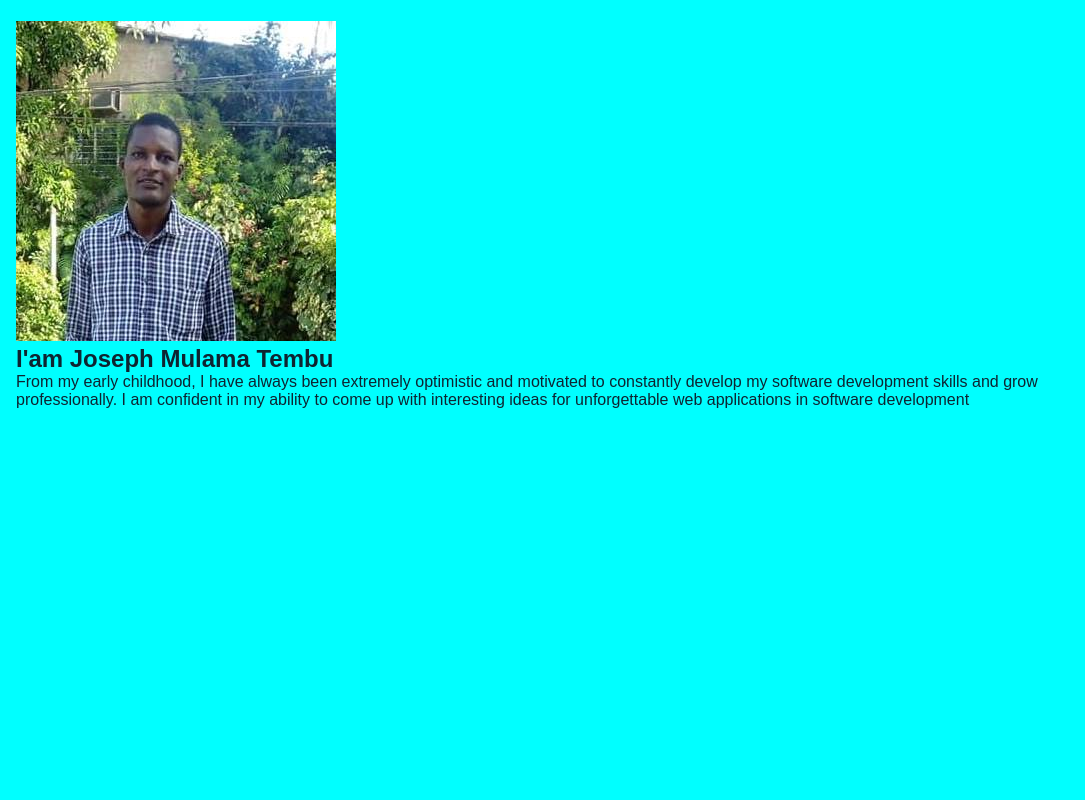
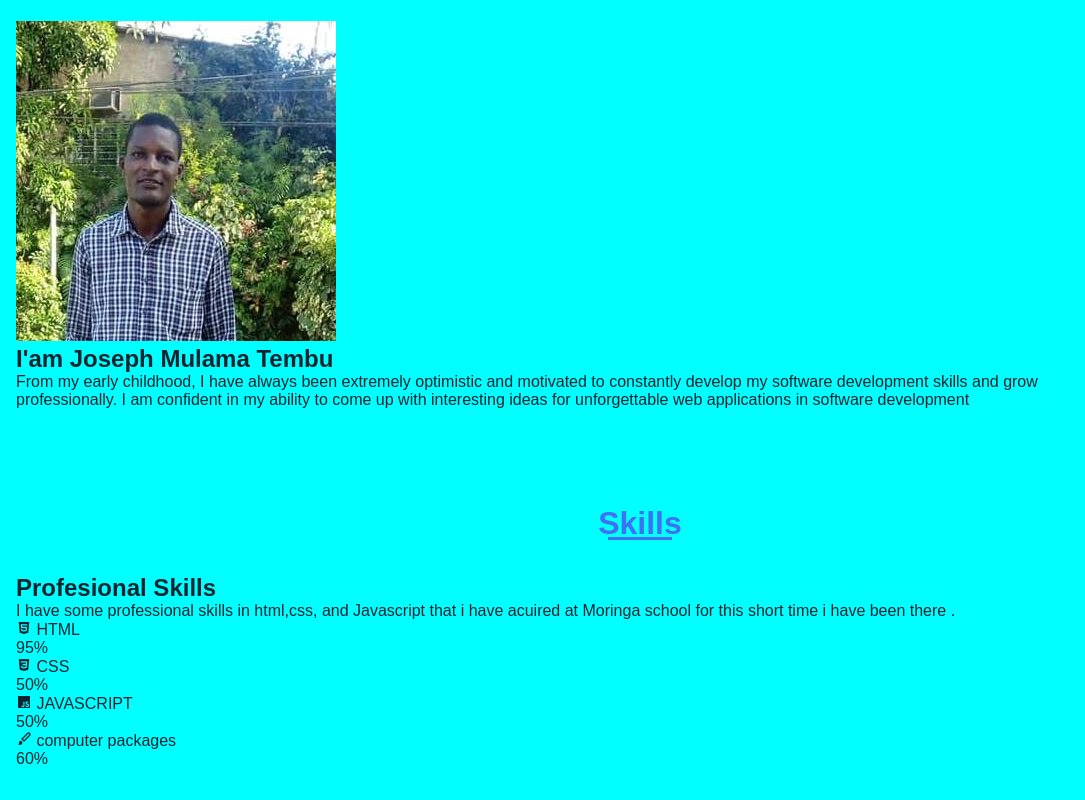
Before and after one commit to JOSEPHTEMBU/my-portfolio, a plain HTML site: page index.html in a window 1280 px wide. Shown: the part 605-1405 px from the top of the page, without its empty margins (0-1085 px from the left). Before the commit the page ends 1046 px from the top, so only its background shows below. Drawn offline with nearby package versions, Linux system fonts and the light colour scheme.

Commit message:
create skills section in index.html

```diff
--- a/index.html
+++ b/index.html
@@ -71,7 +71,64 @@
                         software development</p>
                 </div>
             </div>
-            </section>
+        </section>
+        <section class="skills section" id="skills">
+            <h2 class="section-title">Skills</h2>
+
+            <div class="skills__container bd-grid">
+                <div>
+                    <h2 class="skills__subtitle">Profesional Skills</h2>
+                    <p class="skills__text">I have some professional skills in html,css, and Javascript that i have
+                        acuired at Moringa school for this short time i have been there .</p>
+                    <div class="skills__data">
+                        <div class="skills__names">
+                            <i class='bx bxl-html5 skills__icon'></i>
+                            <span class="skills__name">HTML</span>
+                        </div>
+                        <div class="skills__bar skills__html">
+
+                        </div>
+                        <div>
+                            <span class="skills__percentage">95%</span>
+                        </div>
+                    </div>
+                    <div class="skills__data">
+                        <div class="skills__names">
+                            <i class='bx bxl-css3 skills__icon'></i>
+                            <span class="skills__name">CSS</span>
+                        </div>
+                        <div class="skills__bar skills__css">
+
+                        </div>
+                        <div>
+                            <span class="skills__percentage">50%</span>
+                        </div>
+                    </div>
+                    <div class="skills__data">
+                        <div class="skills__names">
+                            <i class='bx bxl-javascript skills__icon'></i>
+                            <span class="skills__name">JAVASCRIPT</span>
+                        </div>
+                        <div class="skills__bar skills__js">
+
+                        </div>
+                        <div>
+                            <span class="skills__percentage">50%</span>
+                        </div>
+                    </div>
+                    <div class="skills__data">
+                        <div class="skills__names">
+                            <i class='bx bxs-paint skills__icon'></i>
+                            <span class="skills__name">computer packages</span>
+                        </div>
+                        <div class="skills__bar skills__ux">
+
+                        </div>
+                        <div>
+                            <span class="skills__percentage">60%</span>
+                        </div>
+                    </div>
+                </div>
 </body>
 
 </html>
```
